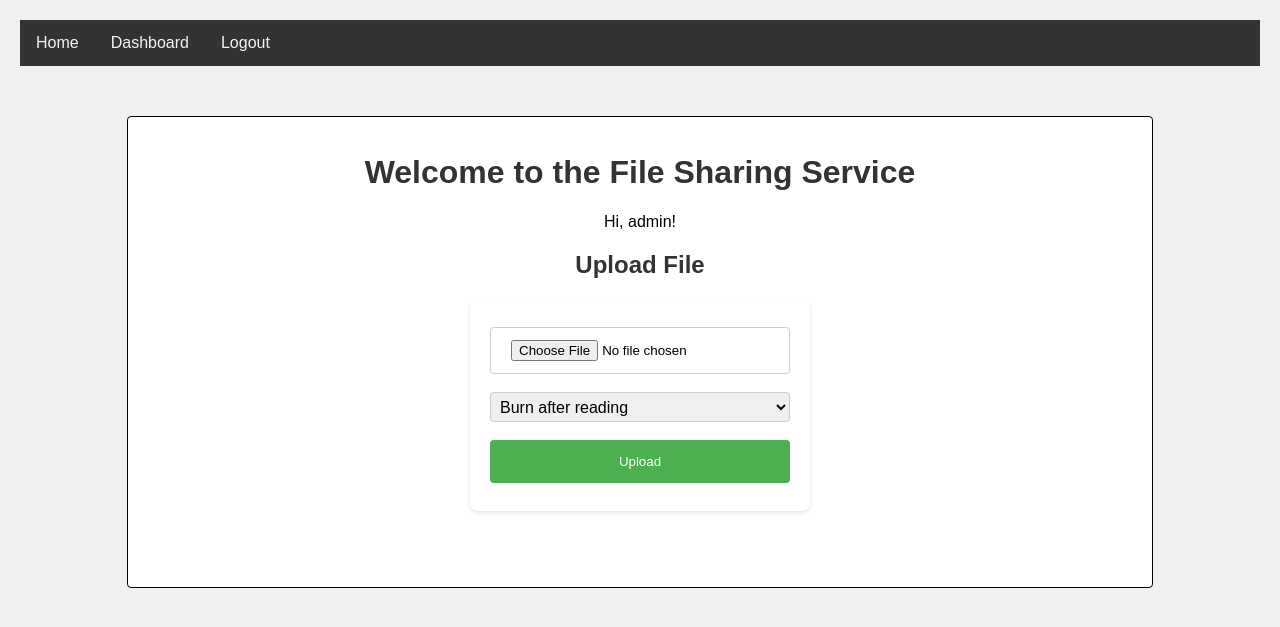
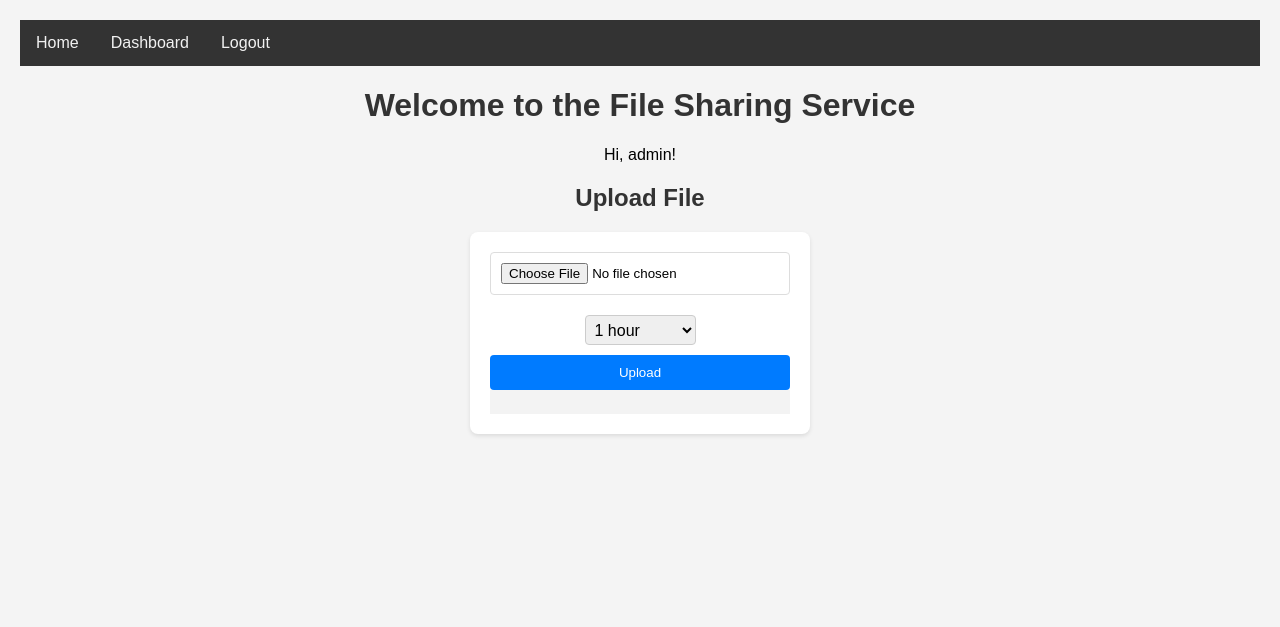
Before and after one commit to ComputerTech312/EliteUpload, a Flask app: page / in a window 1280 px wide. Shown: the top 627 px of the page. Run offline with Flask 3, Linux system fonts and the light colour scheme; a user stored in the database is signed in.

```diff
--- a/app.py
+++ b/app.py
@@ -121,11 +121,11 @@ def upload_file():
         file_url = url_for('uploaded_file', filename=filename, _external=True)
 
         expiry_option = request.form.get('expiry_time')
-        expiry_time = None
-        if expiry_option == 'burnable':
-            expiry_time = None  # don't expire until first access
-        else:
-            expiry_time = datetime.utcnow() + timedelta(minutes=int(expiry_option))
+        try:
+            expiry_minutes = int(expiry_option)
+        except (TypeError, ValueError):
+            expiry_minutes = 60  # default to 60 minutes if expiry_option is not a valid number
+        expiry_time = datetime.utcnow() + timedelta(minutes=expiry_minutes)
 
         # Create a new upload record associated with the current user
         new_upload = Upload(filename=filename, user_id=current_user.id, expiry_time=expiry_time)
@@ -139,15 +139,11 @@ def upload_file():
 def uploaded_file(filename):
     upload = Upload.query.filter_by(filename=filename).first_or_404()
     filepath = os.path.join(app.config['UPLOAD_FOLDER'], filename)
-    if upload.expiry_time is None:
-        upload.expiry_time = datetime.utcnow()  # expire now
-        db.session.commit()
-        return send_from_directory(app.config['UPLOAD_FOLDER'], filename)
-    elif datetime.utcnow() > upload.expiry_time:
+    if upload.expiry_time and datetime.utcnow() > upload.expiry_time:
+        if os.path.exists(filepath):
+            os.remove(filepath)  # delete the file from the filesystem
         db.session.delete(upload)
         db.session.commit()
-        if os.path.exists(filepath):
-            os.remove(filepath)  # delete the file from the filesystem
         abort(404)  # file has expired
     else:
         return send_from_directory(app.config['UPLOAD_FOLDER'], filename)
--- a/static/script.js
+++ b/static/script.js
@@ -1,17 +1,36 @@
-document.getElementById('upload-form').addEventListener('submit', function(event) {
-    event.preventDefault();
+window.onload = function() {
+    document.getElementById('upload-form').addEventListener('submit', function(e) {
+        e.preventDefault();
 
-    var fileInput = document.getElementById('file-input');
-    var file = fileInput.files[0];
-    var formData = new FormData();
-    formData.append('file', file);
+        var form = e.target;
+        var xhr = new XMLHttpRequest();
+        var formData = new FormData(form);
 
-    var request = new XMLHttpRequest();
-    request.open('POST', '/upload', true);
+        xhr.open(form.method, form.action);
+        xhr.upload.addEventListener('progress', function(e) {
+            if (e.lengthComputable) {
+                var percentComplete = (e.loaded / e.total) * 100;
+                var progressBar = document.getElementById('progress-bar');
 
-    request.onerror = function() {
-        console.log('Error: ', request.statusText);
-    };
+                progressBar.style.width = percentComplete + '%';
+                progressBar.textContent = percentComplete + '%';
+            }
+        });
 
-    request.send(formData);
-});
+        // Add an event listener for the 'load' event
+        xhr.addEventListener('load', function() {
+            if (xhr.status >= 200 && xhr.status < 400) {
+                // The request has been completed successfully
+                var response = JSON.parse(xhr.responseText);
+
+                // Display the file URL
+                alert('File uploaded successfully. URL: ' + response.file_url);
+            } else {
+                // There was an error with the request
+                alert('An error occurred during the file upload.');
+            }
+        });
+
+        xhr.send(formData);
+    });
+};
--- a/static/style.css
+++ b/static/style.css
@@ -167,3 +167,24 @@ select[name="expiry_time"] {
     border-radius: 4px;
     box-sizing: border-box;
 }
+
+
+.navbar {
+    background-color: #333;
+    overflow: hidden;
+    margin-bottom: 20px; /* Add some space below the navbar */
+}
+
+.navbar a {
+    float: left;
+    display: block;
+    color: #f2f2f2;
+    text-align: center;
+    padding: 14px 16px;
+    text-decoration: none;
+}
+
+.navbar a:hover {
+    background-color: #ddd;
+    color: black;
+}
--- a/templates/index.html
+++ b/templates/index.html
@@ -3,79 +3,18 @@
 <head>
     <title>File Sharing Service</title>
     <link rel="stylesheet" type="text/css" href="/static/style.css">
-    <style>
-        body {
-            background-color: #f0f0f0;
-            font-family: Arial, sans-serif;
-        }
-        .navbar {
-            background-color: #333;
-            overflow: hidden;
-        }
-        .navbar a {
-            float: left;
-            display: block;
-            color: #f2f2f2;
-            text-align: center;
-            padding: 14px 16px;
-            text-decoration: none;
-        }
-        .navbar a:hover {
-            background-color: #ddd;
-            color: black;
-        }
-        .container {
-            width: 80%;
-            padding: 16px;
-            background-color: white;
-            margin: 0 auto;
-            margin-top: 50px;
-            border: 1px solid black;
-            border-radius: 4px;
-        }
-        input[type="file"], select {
-            width: 100%;
-            padding: 12px 20px;
-            margin: 8px 0;
-            display: inline-block;
-            border: 1px solid #ccc;
-            box-sizing: border-box;
-        }
-        input[type="submit"] {
-            background-color: #4CAF50;
-            color: white;
-            padding: 14px 20px;
-            margin: 8px 0;
-            border: none;
-            cursor: pointer;
-            width: 100%;
-        }
-        input[type="submit"]:hover {
-            opacity: 0.8;
-        }
-        /* Add styles for the progress bar */
-        .progress-bar {
-            width: 0%;
-            height: 20px;
-            background-color: #4CAF50;
-            text-align: center;
-            line-height: 20px;
-            color: white;
-        }
-    </style>
 </head>
 <body>
     <nav class="navbar">
         <a href="/">Home</a>
+        <a href="/dashboard">Dashboard</a>
         {% if current_user.is_authenticated %}
-            <a href="/dashboard">Dashboard</a>
             <a href="/logout">Logout</a>
         {% else %}
             <a href="/login">Login</a>
         {% endif %}
     </nav>
 
-    <div class="container">
     <h1>Welcome to the File Sharing Service</h1>
     {% if current_user.is_authenticated %}
         <p>Hi, {{ current_user.username }}!</p>
@@ -84,20 +23,20 @@
         <form id="upload-form" action="/upload" method="post" enctype="multipart/form-data">
             <input type="file" name="file" required>
             <select name="expiry_time">
-                    <option value="burnable">Burn after reading</option>
                 <option value="5">5 minutes</option>
                 <option value="30">30 minutes</option>
-                    <option value="60">1 hour</option>
+                <option value="60" selected>1 hour</option>
                 <option value="1440">1 day</option>
                 <option value="10080">1 week</option>
                 <option value="43200">1 month</option>
                 <option value="525600">1 year</option>
             </select>
             <input type="submit" value="Upload">
+            <!-- Custom progress bar -->
+            <div id="progress-bar-container" style="width: 100%; background-color: #f3f3f3;">
+                <div id="progress-bar" style="height: 24px; width: 0%; background-color: #4caf50;"></div>
+            </div>
         </form>
-
-            <!-- Add a progress bar -->
-            <div id="progress-bar" class="progress-bar"></div>
 
         <!-- Display flash messages -->
         <div class="flash-messages">
@@ -111,29 +50,9 @@
                 {% endif %}
             {% endwith %}
         </div>
+    {% else %}
+        <p>Please login to upload files.</p>
     {% endif %}
-    </div>
-    <script>
-        document.getElementById('upload-form').addEventListener('submit', function(e) {
-            e.preventDefault();
-
-            var form = e.target;
-            var xhr = new XMLHttpRequest();
-            var formData = new FormData(form);
-
-            xhr.open(form.method, form.action);
-            xhr.upload.addEventListener('progress', function(e) {
-                if (e.lengthComputable) {
-                    var percentComplete = (e.loaded / e.total) * 100;
-                    var progressBar = document.getElementById('progress-bar');
-
-                    progressBar.style.width = percentComplete + '%';
-                    progressBar.textContent = percentComplete + '%';
-                }
-            });
-
-            xhr.send(formData);
-        });
-    </script>
+    <script src="script.js"></script>
 </body>
 </html>
```
Also changed, not shown: instance/db.sqlite. Lines whose indentation alone changed are shown as unchanged.
